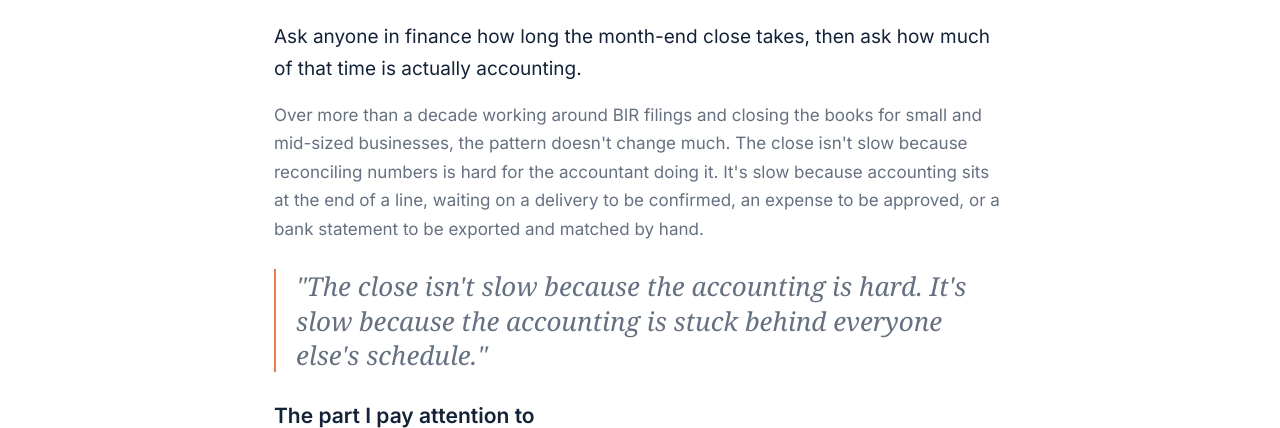
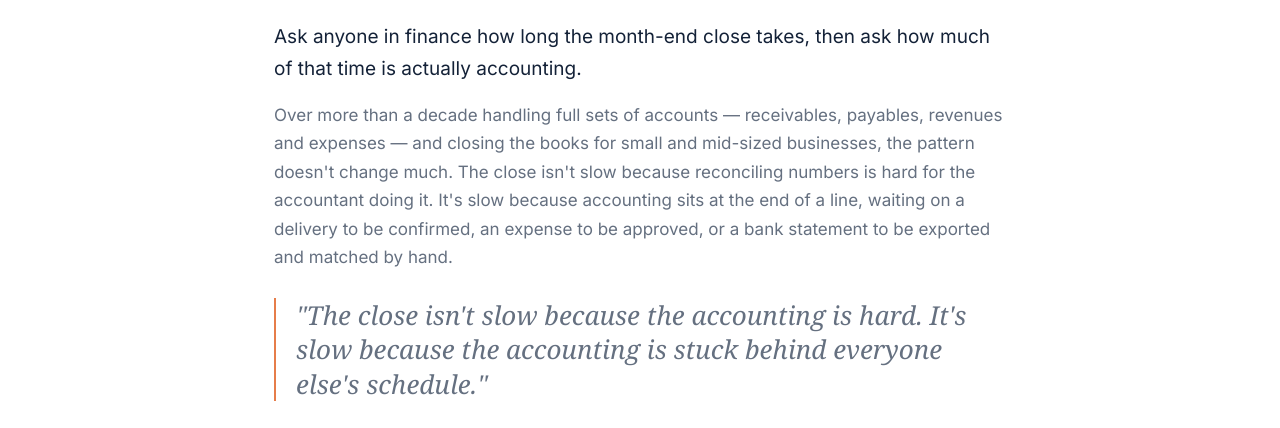
Before and after one commit to elainesuezo91/vktinc, a plain HTML site: page field-notes/month-end-close.html in a window 1280 px wide. Shown: the part 376-804 px from the top of the page. Drawn offline with Linux system fonts and the light colour scheme.

Commit message:
Remove remaining BIR reference from month-end-close article
Co-Authored-By: Claude <noreply@anthropic.com>

```diff
--- a/field-notes/month-end-close.html
+++ b/field-notes/month-end-close.html
@@ -41,7 +41,7 @@
 
   <div class="article-body">
     <p class="lede">Ask anyone in finance how long the month-end close takes, then ask how much of that time is actually accounting.</p>
-    <p>Over more than a decade working around BIR filings and closing the books for small and mid-sized businesses, the pattern doesn't change much. The close isn't slow because reconciling numbers is hard for the accountant doing it. It's slow because accounting sits at the end of a line, waiting on a delivery to be confirmed, an expense to be approved, or a bank statement to be exported and matched by hand.</p>
+    <p>Over more than a decade handling full sets of accounts — receivables, payables, revenues and expenses — and closing the books for small and mid-sized businesses, the pattern doesn't change much. The close isn't slow because reconciling numbers is hard for the accountant doing it. It's slow because accounting sits at the end of a line, waiting on a delivery to be confirmed, an expense to be approved, or a bank statement to be exported and matched by hand.</p>
     <p class="serif pull">"The close isn't slow because the accounting is hard. It's slow because the accounting is stuck behind everyone else's schedule."</p>
 
     <h2>The part I pay attention to</h2>
```
